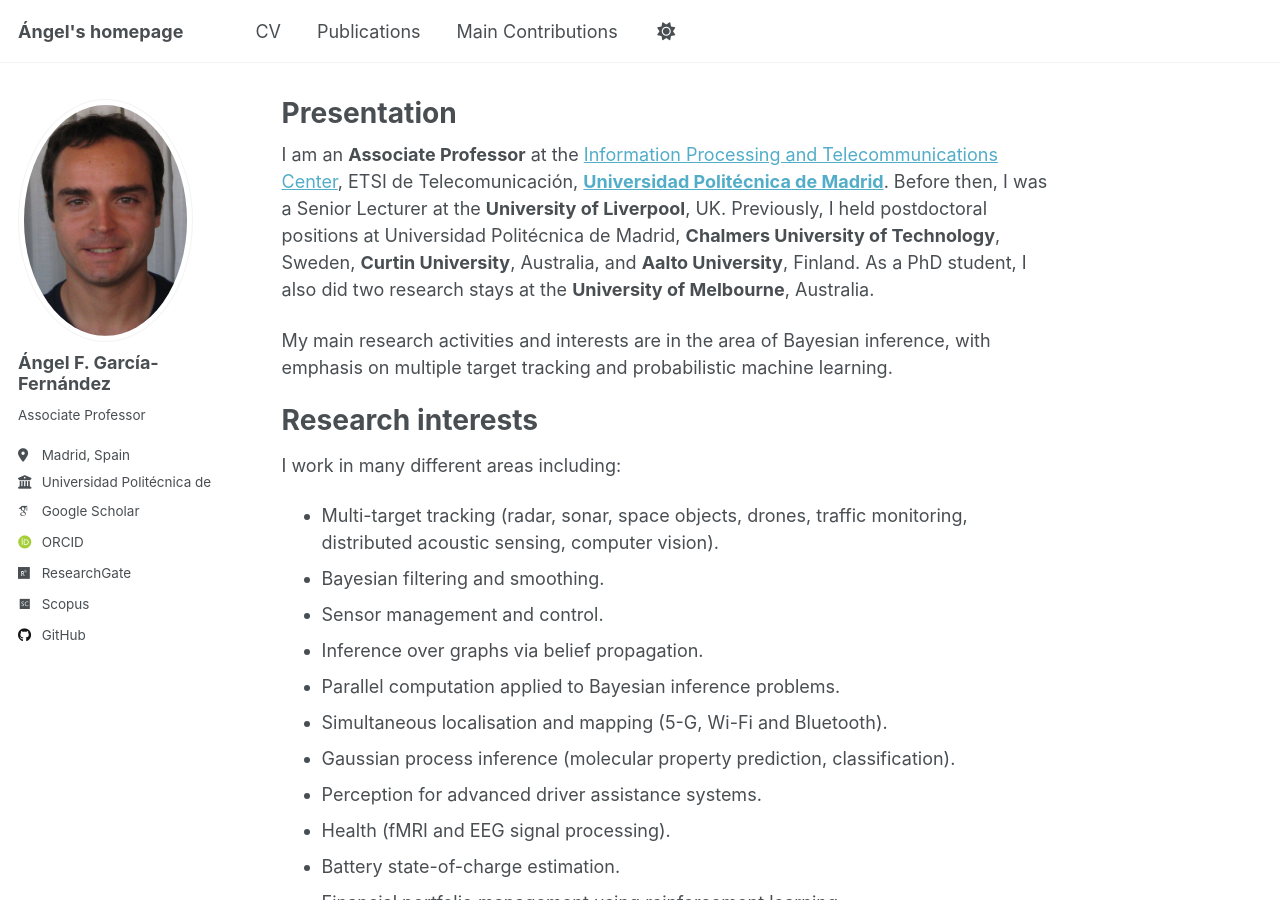
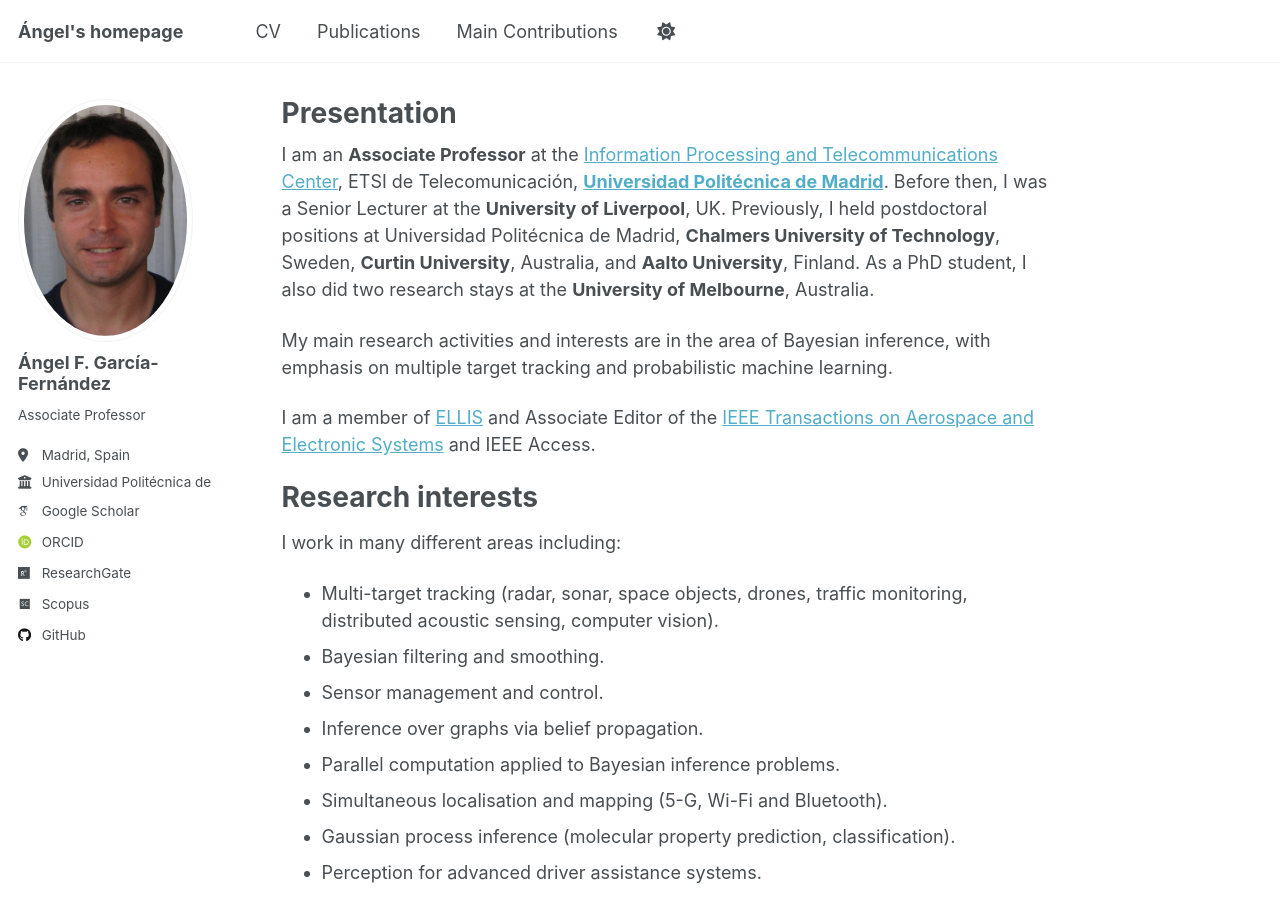
Before and after one commit to Agarciafernandez/Agarciafernandez.github.io, a Jekyll site: the page built from _pages/about.md, in a window 1280 px wide and 900 px high. Built offline with Jekyll 4.4.1, drawn with Linux system fonts in a browser that asks for light colours; some web fonts are replaced.

Commit message:
Update about.md

```diff
--- a/_pages/about.md
+++ b/_pages/about.md
@@ -11,6 +11,7 @@ I am an **Associate Professor** at the [Information Processing and Telecommunica
 
 My main research activities and interests are in the area of Bayesian inference, with emphasis on multiple target tracking and probabilistic machine learning.
 
+I am a member of [ELLIS](https://ellis.eu/person/angel-garcia-fernandez) and Associate Editor of the [IEEE Transactions on Aerospace and Electronic Systems](https://ieee-aess.org/contact/angel-f-garcia-fernandez) and IEEE Access.
 
 Research interests
 ======
```
